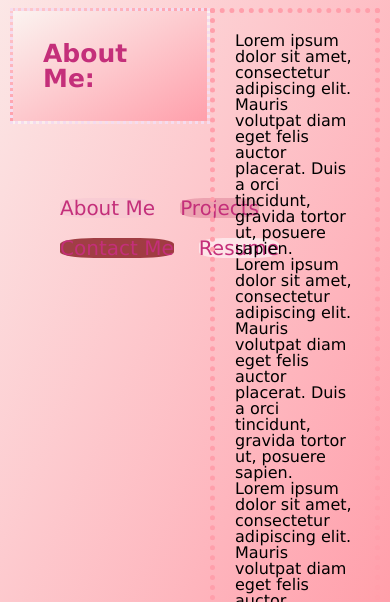
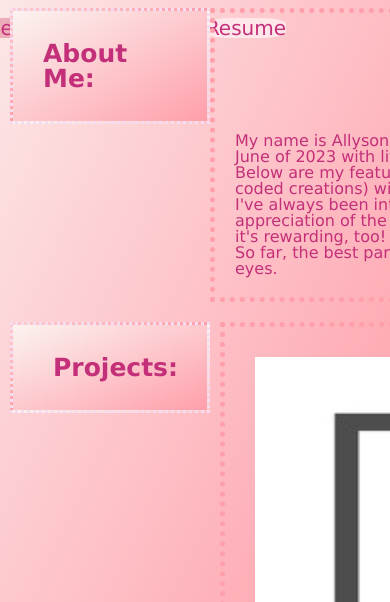
Before and after one commit to alycioe/Portfolio-2challenge, a plain HTML site: page index.html in a window 390 px wide. Shown: the part 242-844 px from the top of the page. Drawn offline with Linux system fonts and the light colour scheme.

Commit message:
screenshots added to the README and README filled out, css and index final work ups

```diff
--- a/assets/style.css
+++ b/assets/style.css
@@ -58,7 +58,7 @@ nav {
 
 nav ul li {
     display: inline-flex;
-    position: flex;
+    position: relative;
     flex-wrap: wrap;
     font-size: 20px;
     padding: 10px;
@@ -161,15 +161,29 @@ a:link {
     margin: 0 0px;
 }
 
+/* container2 positions the about me section, adds a dotted pink border, and gives the content inside some padding */
+
 .container2 {
     display: flex;
     flex-wrap: wrap;
     justify-content:flex-start;
     flex-direction: row;
-    align-items:flex-start;
+    align-items:center;
     border: dotted #ff9fab;
     border-width: 5px;
     padding: 20px;
+    color:#c42f7a;
+}
+
+/* profilepic makes the image smaller and moves it towards the middle */
+
+.profilepic {
+    display:flex;
+    position:relative;
+    width: 100px;
+    height: 100px;
+    padding: 10px;
+    margin: 0 0 0 700px;
 }
 
 .projects {
@@ -294,6 +308,7 @@ input[type=submit]:hover {
     justify-content:center;
     align-items:center;
     flex-direction: row;
+    color:#c42f7a;
     border: dotted #ff9fab;
     border-width: 5px;
     padding: 20px;
@@ -302,11 +317,11 @@ input[type=submit]:hover {
 
 @media screen and (max-width: 950px) {
     body {
-        background-color:#c42f7a;
+
     }
 
     h1 {
-        display:inline-flex;
+        display:flex;
         justify-content: center;
         align-items:center;
     }
@@ -315,4 +330,40 @@ input[type=submit]:hover {
         background-color:#ff9fab;
     }
 
+    nav {
+        display:flex;
+        margin-top: -70px;
+        min-width: 551px;
+    }
+
+    nav ul li {
+        display:inline-flex;
+        flex-direction: row;
+        margin-bottom: 200px;
+    }
 }
+
+@media screen and (max-width: 640px) {
+    nav {
+        display:flex;
+        position:relative;
+        justify-content: center;
+        min-width: 551px;
+    }
+
+    nav ul li {
+        display:inline-flex;
+        justify-content: center;
+        align-items: center;
+    }
+
+    .about {
+        display: flex;
+        position: relative;
+    }
+
+    .contact {
+        margin: 20px;
+        width: 100%;
+    }
+}
--- a/index.html
+++ b/index.html
@@ -28,9 +28,11 @@
             <h2>About Me:</h2>
             </a>
             <div class="container2">
-                <p>Lorem ipsum dolor sit amet, consectetur adipiscing elit. Mauris volutpat diam eget felis auctor placerat. Duis a orci tincidunt, gravida tortor ut, posuere sapien.</p>
-                <p>Lorem ipsum dolor sit amet, consectetur adipiscing elit. Mauris volutpat diam eget felis auctor placerat. Duis a orci tincidunt, gravida tortor ut, posuere sapien.</p>
-                <p>Lorem ipsum dolor sit amet, consectetur adipiscing elit. Mauris volutpat diam eget felis auctor placerat. Duis a orci tincidunt, gravida tortor ut, posuere sapien.</p>
+                <img class="profilepic" src="/images/picture-placeholder.jpg" alt="placeholder for self picture">
+                <p>My name is Allyson Pacheco and this is my personally coded portfolio. I started learning code in June of 2023 with little prior knowledge of what I was getting into, but so far, so good!</p>
+                <p>Below are my featured coding creations (or placeholders that will someday soon upgrade into my coded creations) with active links to the project itself.</p>
+                <p>I've always been interested in computers and learning to code opened up a whole new appreciation of the matter. The language of computers can be difficult to get a solid handle on, but it's rewarding, too!</p>
+                <p>So far, the best part of coding to me is solving a problem and seeing the desired results before my eyes.</p>
             </div>
         </div>
 
@@ -39,7 +41,6 @@
             <h2>Projects:</h2>
             </a>
             <div class="container3">
-            <!--good luck buddy-->
                 <a class="project1" href="#"><img src="images/placeholder.jpg"></a>
                 <br></br>
                 <a class="project2" href="#"><img src="images/placeholder.jpg"></a>
```
Also changed, not shown: images/Screenshot 2023-07-12 164205.png (added), images/Screenshot 2023-07-12 164224.png (added), images/picture-placeholder.jpg (added), 1 other file.
